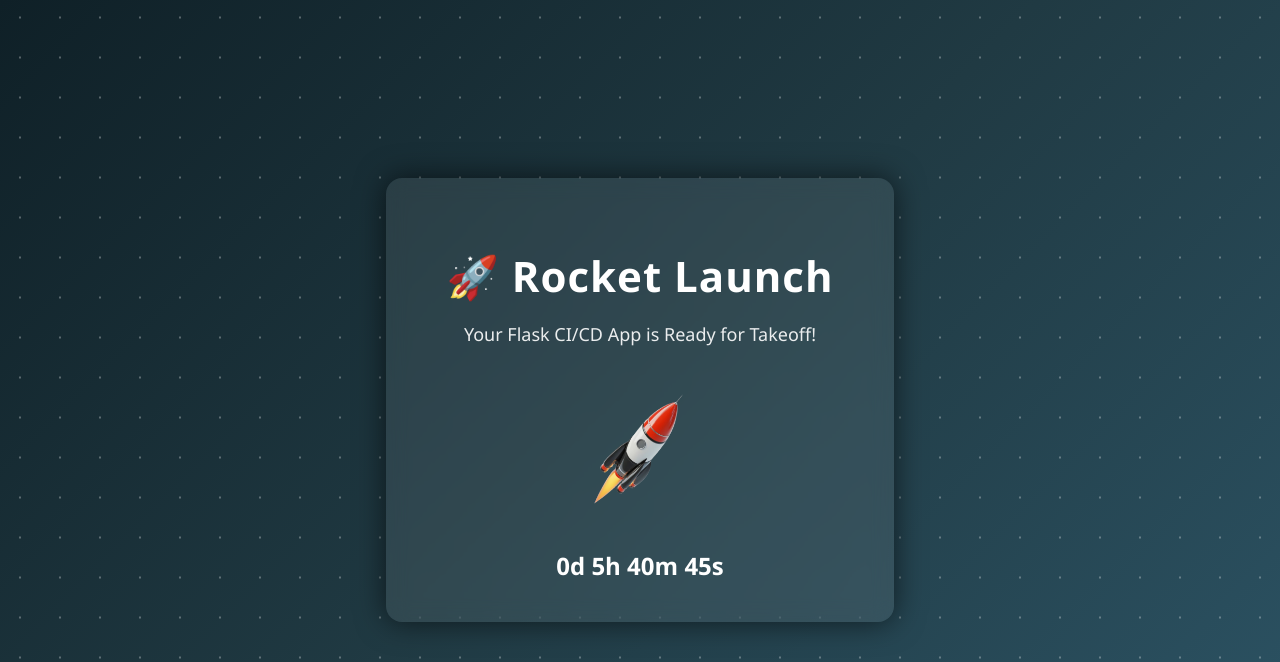
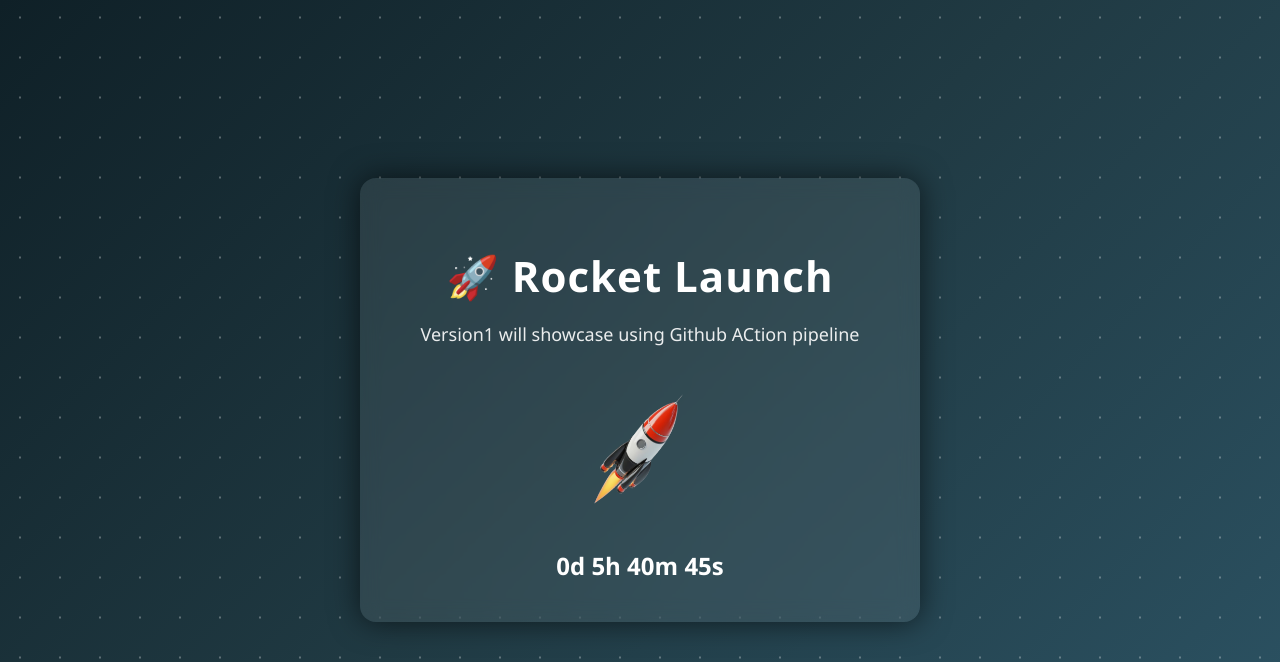
Before and after one commit to Eekshitha26/python-ci-cd, a Flask app: page / in a window 1280 px wide; the page is wider, and only the part inside the window is pictured. Shown: the top 662 px of that part. Run offline with Flask 3, Linux system fonts and the light colour scheme.

Commit message:
updated index.html with simple line

```diff
--- a/templates/index.html
+++ b/templates/index.html
@@ -84,7 +84,7 @@ p {
 
 <div class="container">
     <h1>🚀 Rocket Launch</h1>
-    <p>Your Flask CI/CD App is Ready for Takeoff!</p>
+    <p>Version1 will showcase using Github ACtion pipeline</p>
 
     <img src="{{ url_for('static', filename='rocket.png') }}"
          alt="Rocket" class="rocket">
```
